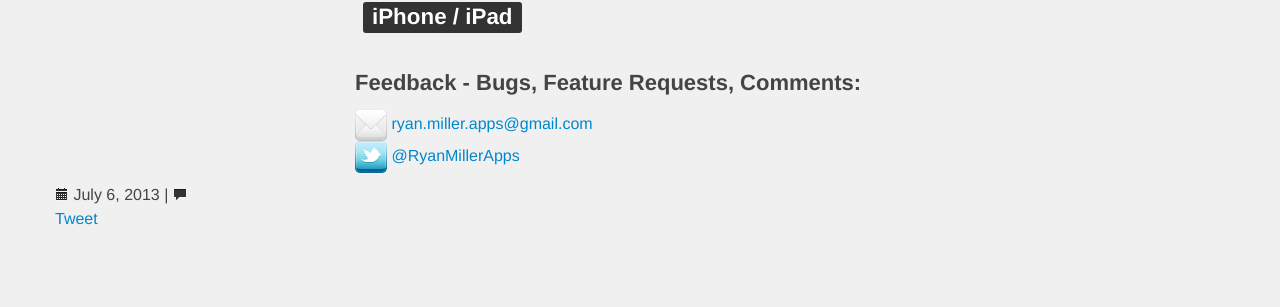
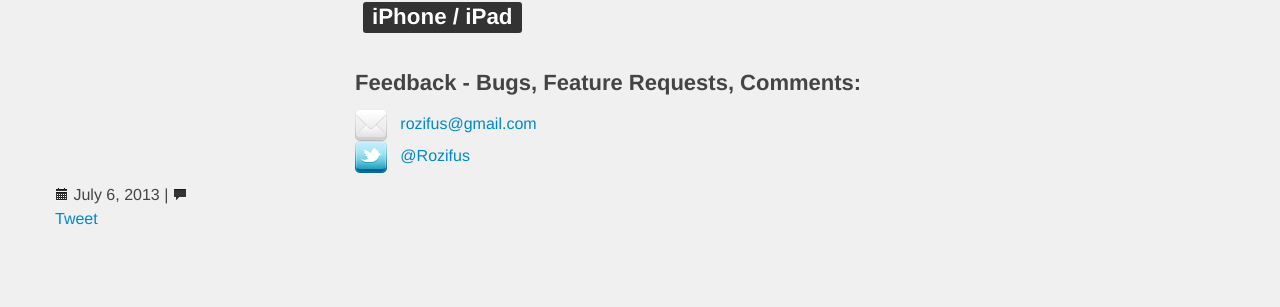
Before and after one commit to rozifus/launchrad, a Jekyll site: the page built from _posts/2013-07-06-worthmytime.markdown, in a window 1280 px wide and 927 px high. Shown: the part 478-785 px from the top of the window. Built offline with Jekyll 4.4.1, drawn with Linux system fonts in a browser that asks for light colours; comment, search, counter and statistics services are not loaded.

Commit message:
tweaked app layout

```diff
--- a/_config.yml
+++ b/_config.yml
@@ -11,4 +11,4 @@
     name: Ryan Miller
     email: rozifus@gmail.com
     github: rozifus
-    twitter: RyanMillerApps
+    twitter: Rozifus
--- a/_layouts/app.html
+++ b/_layouts/app.html
@@ -27,28 +27,28 @@
                 <div class="span12">
                     <h4>Download:</h4>
                     <ul class="unstyled">
-                        {% if page.ios_store %}
-                        <li class='app-store-link'><a href="{{ page.ios_store }}">
+                        {% if page.store.ios %}
+                        <li class='app-store-link'><a href="{{ page.ios }}">
                             <span class='label label-big label-inverse'>iPhone / iPad</span>
                         </a></li>
                         {% endif %}
-                        {% if page.android_store %}
-                        <li class="app-store-link"><a href="{{ page.android_store }}">
+                        {% if page.store.android %}
+                        <li class="app-store-link"><a href="{{ page.store.android }}">
                             <span class='label label-big label-success'>Android</span>
                         </a></li>
                         {% endif %}
-                        {% if page.blackberry_store %}
-                        <li class="app-store-link"><a href="{{ page.blackberry_store }}">
+                        {% if page.store.blackberry %}
+                        <li class="app-store-link"><a href="{{ page.store.blackberry }}">
                             <span class='label label-big label-important'>BlackBerry<span>
                         </a></li>
                         {% endif %}
-                        {% if page.windows_store %}
-                        <li class="app-store-link"><a href="{{ page.windows_store }}">
+                        {% if page.store.windows %}
+                        <li class="app-store-link"><a href="{{ page.store.windows }}">
                             <span class='label label-big label-info'>Windows Mobile</span>
                         </a></li>
                         {% endif %}
-                        {% if page.mac_store %}
-                        <li class="app-store-link"><a href="{{ page.mac_store }}">
+                        {% if page.store.mac %}
+                        <li class="app-store-link"><a href="{{ page.store.mac }}">
                             <span class='label label-big'>Mac</span>
                         </a></li>
                         {% endif %}
@@ -59,13 +59,15 @@
                 <div class="span12">
                     <h4>Feedback - Bugs, Feature Requests, Comments:</h4>
                     <ul class="unstyled">
-                        <li><a href="mailto:rozifus@gmail.com">
+                        <li><a href="mailto:{{ site.author.email }}">
                             <img src="/img/mail.png"><img>
-                            ryan.miller.apps@gmail.com
+                            &nbsp;
+                            {{ site.author.email }}
                         </a></li>
                         <li><a href="http://www.twitter.com/{{ site.author.twitter }}" title="Go to twitter.com/{{ site.author.twitter }}" target="_blank">
-                                <img src="/img/twitter.png"></img>
-                                @RyanMillerApps
+                            <img src="/img/twitter.png"></img>
+                            &nbsp;
+                            @{{ site.author.twitter }}
                         </a></li>
                     </ul>
                 </div>
--- a/_posts/2013-07-06-worthmytime.markdown
+++ b/_posts/2013-07-06-worthmytime.markdown
@@ -5,7 +5,8 @@
 categories: apps
 
 appid: worthmytime
-ios_store: http://www.apple.com/itunes/affiliates/download/?id=668421500
+store:
+    ios: http://www.apple.com/itunes/affiliates/download/?id=668421500
 ---
 
 Find out how long you need to work to pay for meals, clothes, holidays, anything!
```
